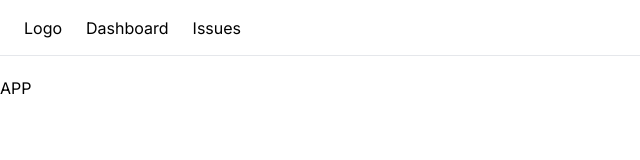
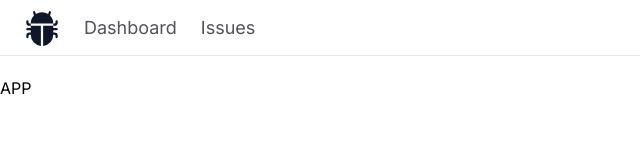
Before and after one commit to necmigunduz/next-full-stack, a Next.js app: page / in a window 1280 px wide. Shown: the top 160 px of the page, without its empty margins (0-640 px from the left). Built offline with nearby package versions, Linux system fonts and the light colour scheme.

Commit message:
format: NavBar styles are formatted

```diff
--- a/app/NavBar.tsx
+++ b/app/NavBar.tsx
@@ -1,16 +1,37 @@
-import Link from 'next/link'
-import React from 'react'
+import Link from "next/link";
+import React from "react";
+import { BsFillBugFill } from "react-icons/bs";
 
 const NavBar = () => {
+  const links = [
+    {
+      label: "Dashboard",
+      href: "/",
+    },
+    {
+      label: "Issues",
+      href: "/issues",
+    },
+  ];
   return (
-    <nav className='flex space-x-6 border-b mb-5 px-6 h-14 items-center'>
-        <Link href={'/'}>Logo</Link>
-        <ul className='flex space-x-6'>
-            <li><Link href={'/'}>Dashboard</Link></li>
-            <li><Link href={'/issues'}>Issues</Link></li>
-        </ul>
+    <nav className="flex space-x-6 border-b mb-5 px-6 h-14 items-center">
+      <Link href={"/"}>
+        <BsFillBugFill className="text-4xl text-slate-900 hover:text-red-400 transition-colors" />
+      </Link>
+      <ul className="flex space-x-6">
+        {links.map((link, linkIndex) => (
+          <li key={linkIndex}>
+            <Link
+              className="text-zinc-600 hover:text-zinc-300 text-lg transition-colors"
+              href="link?.href"
+            >
+              {link?.label}
+            </Link>
+          </li>
+        ))}
+      </ul>
     </nav>
-  )
-}
+  );
+};
 
-export default NavBar
+export default NavBar;
```
